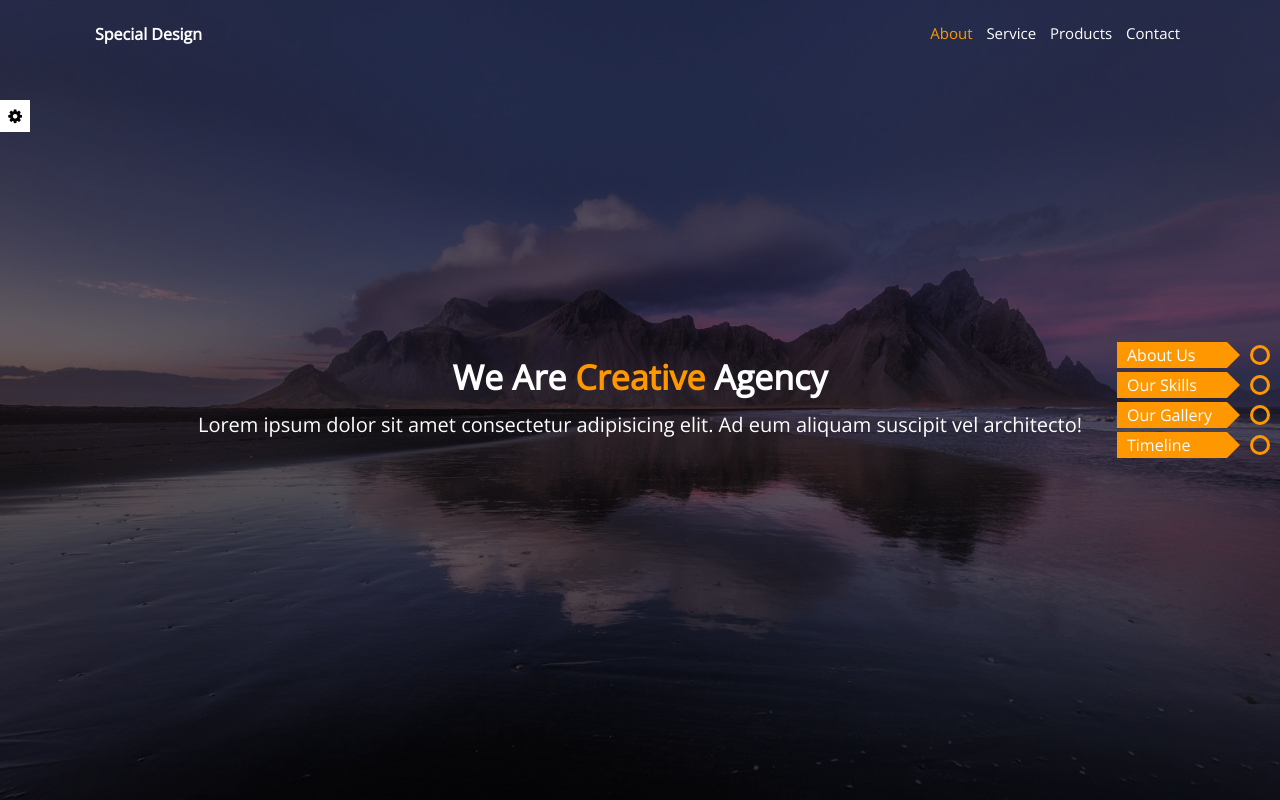
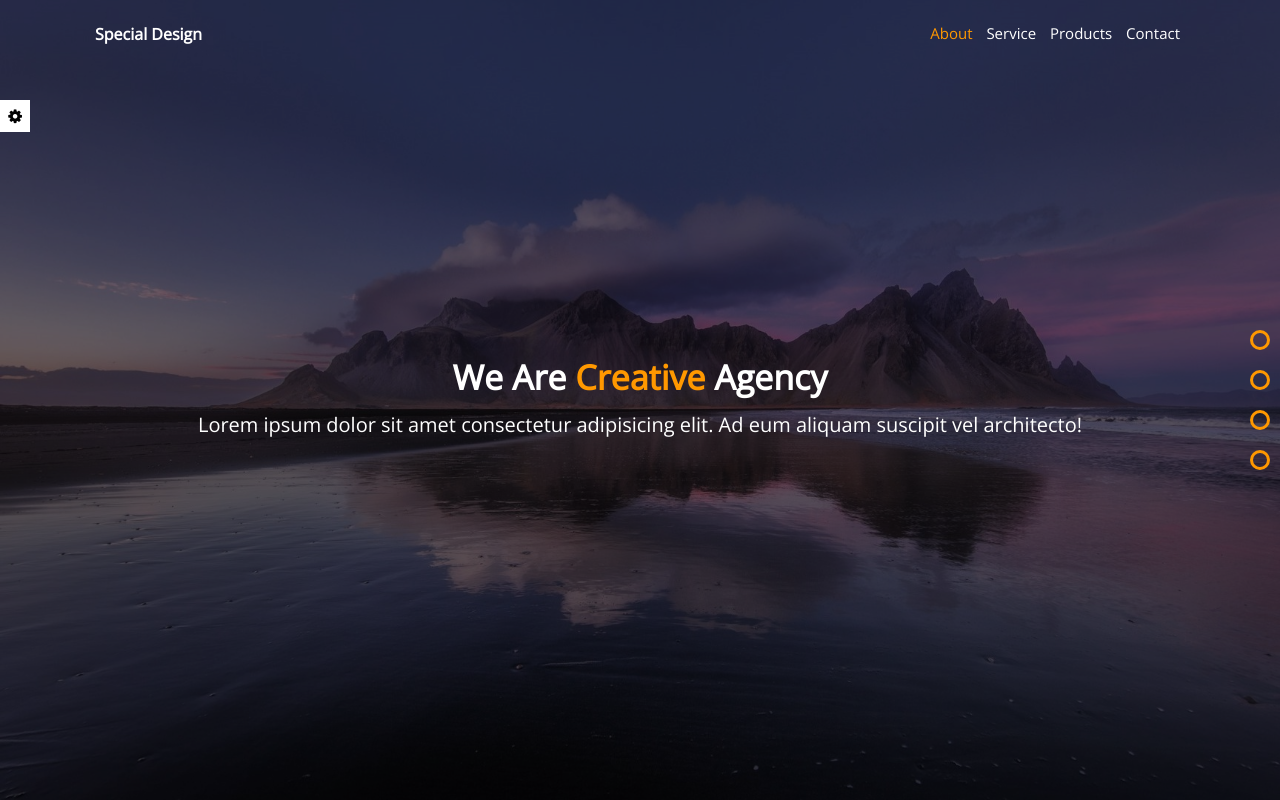
Before and after one commit to saad-mhmd/landing_page, a plain HTML site: page index.html in a window 1280 px wide. Shown: the top 800 px of the page. Drawn offline with nearby package versions, Linux system fonts and the light colour scheme.

Commit message:
Navigation Bullets Logic

```diff
--- a/css/master.css
+++ b/css/master.css
@@ -136,31 +136,38 @@ body {
     width: 20px;
     height: 20px;
     border: 3px solid var(--main-color);
-    margin: 10px auto;
+    margin: 20px auto;
     border-radius: 50%;
     cursor: pointer;
     position: relative;
+}
+.nav-bullets .bullet:hover .tooltip {
+    display: block;
 }
 .nav-bullets .bullet .tooltip {
     background-color: var(--main-color);
     width: 110px;
     color: #FFF;
-    padding: 4px 10px;
+    padding: 8px 10px;
     position: absolute;
-    right: 40px;
-    top:-6px;
-
+    right: 32px;
+    top:-10px;
+    text-align: center;
+    cursor: default;
+    pointer-events: none;
+    display: none;
 }
 .nav-bullets .bullet .tooltip::before {
     content: '';
     border-style: solid;
-    border-width: 13px;
+    border-width: 10px;
     border-color: transparent transparent transparent var(--main-color);
     height: 0;
     width: 0;
     position: absolute;
-    right: -26px;
-    top: 0px;
+    right: -20px;
+    top: 50%;
+    transform: translateY(-50%);
 }
 /* End Nav Bullets */
 
--- a/index.html
+++ b/index.html
@@ -43,16 +43,16 @@
 
     <!-- Start Nav Bullets -->
     <div class="nav-bullets">
-        <div class="bullet">
+        <div class="bullet" data-section=".about-us">
             <div class="tooltip">About Us</div>
         </div>
-        <div class="bullet">
+        <div class="bullet" data-section=".skills">
             <div class="tooltip">Our Skills</div>
         </div>
-        <div class="bullet">
+        <div class="bullet" data-section=".gallery">
             <div class="tooltip">Our Gallery</div>
         </div>
-        <div class="bullet">
+        <div class="bullet" data-section=".timeline">
             <div class="tooltip">Timeline</div>
         </div>
     </div>
--- a/js/master.js
+++ b/js/master.js
@@ -250,3 +250,20 @@ ourGallery.forEach((img) => {
     });
 
 });
+
+// Select All Bullets
+const allBullets = document.querySelectorAll(".nav-bullets .bullet");
+
+allBullets.forEach(bullet => {
+
+    bullet.addEventListener('click', (e) => {
+
+        document.querySelector(e.target.dataset.section).scrollIntoView({
+
+            behavior: 'smooth'
+
+        });
+
+    });
+
+});
```
